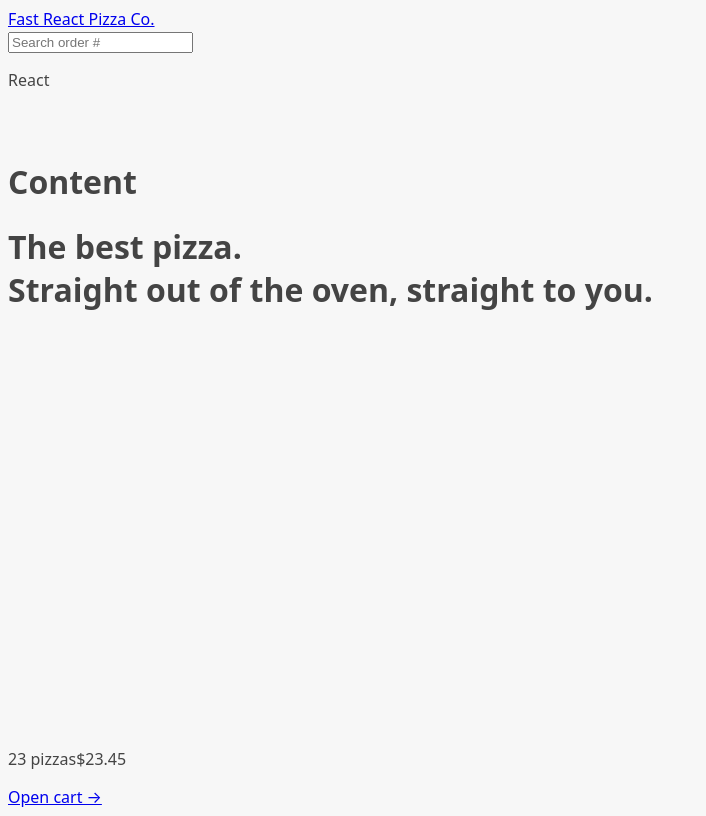
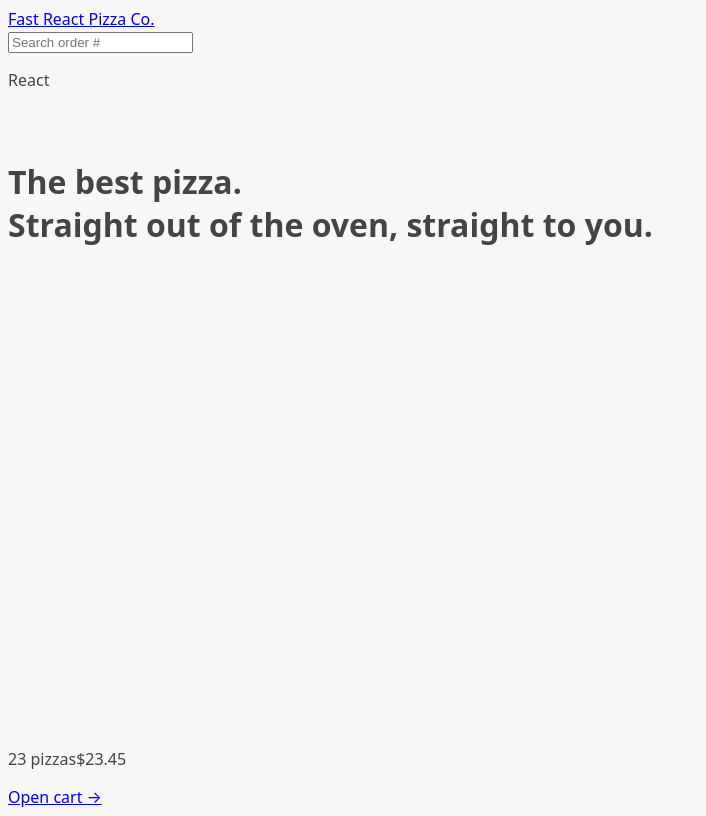
Before and after one commit to platisam/Fast_React_Pizza_Co., a React (Vite) app: page / in a window 1280 px wide. Shown: the whole page, without its empty margins (0-706 px from the left). Built offline with nearby package versions, Linux system fonts and the light colour scheme.

Commit message:
getting data from the loader-fetching API

```diff
--- a/src/features/order/Order.jsx
+++ b/src/features/order/Order.jsx
@@ -1,5 +1,6 @@
 // Test ID: IIDSAT
 
+import { useLoaderData } from "react-router-dom";
 import { getOrder } from "../../services/apiRestaurant";
 import {
   calcMinutesLeft,
@@ -7,7 +8,7 @@ import {
   formatDate,
 } from "../../utils/helpers";
 
-const order = {
+/*const order = {
   id: "ABCDEF",
   customer: "Jonas",
   phone: "123456789",
@@ -40,9 +41,10 @@ const order = {
   position: "-9.000,38.000",
   orderPrice: 95,
   priorityPrice: 19,
-};
+};*/
 
 function Order() {
+  const order = useLoaderData();
   // Everyone can search for all orders, so for privacy reasons we're gonna gonna exclude names or address, these are only for the restaurant staff
   const {
     id,
--- a/src/ui/AppLayout.jsx
+++ b/src/ui/AppLayout.jsx
@@ -15,7 +15,6 @@ const AppLayout = () => {
       <Header />
 
       <main>
-        <h1>Content</h1>
         <Outlet />
       </main>
 
```
